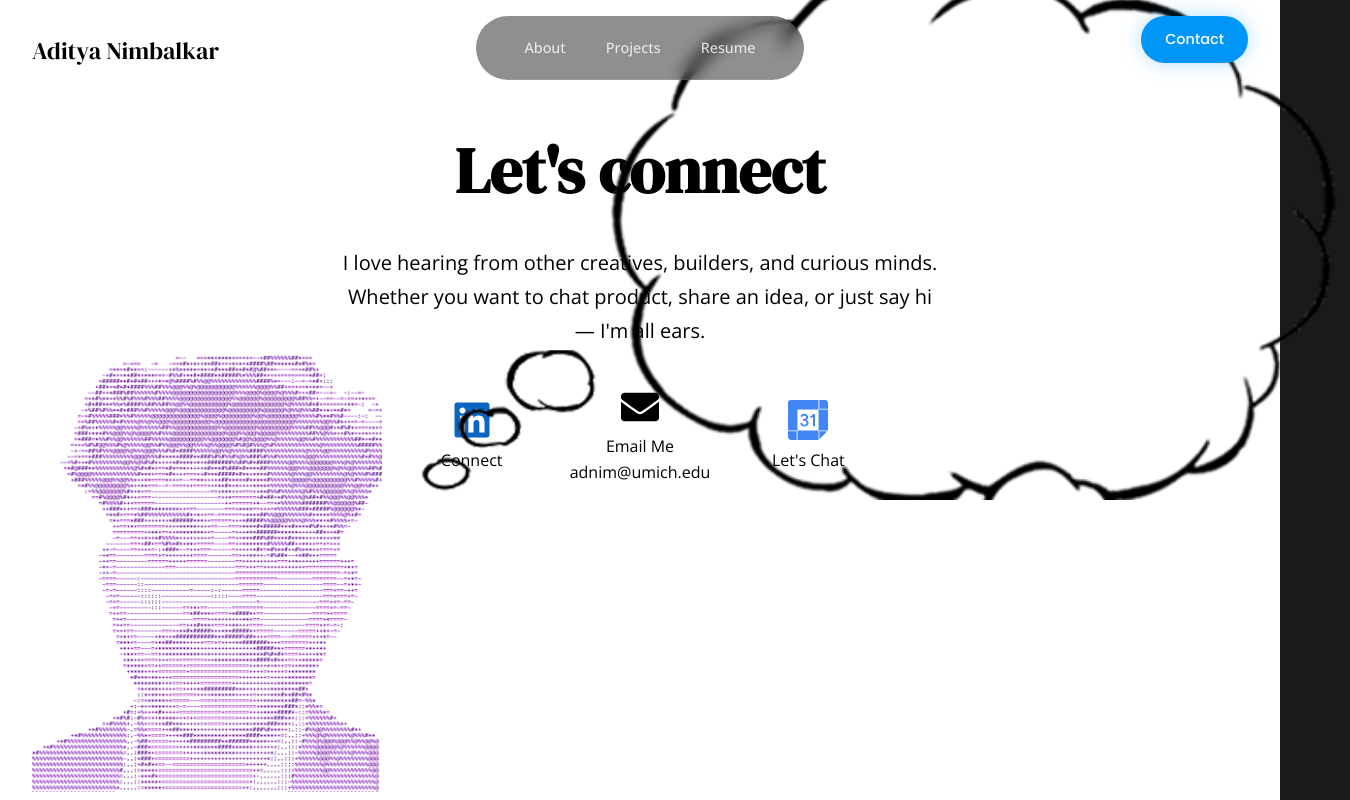
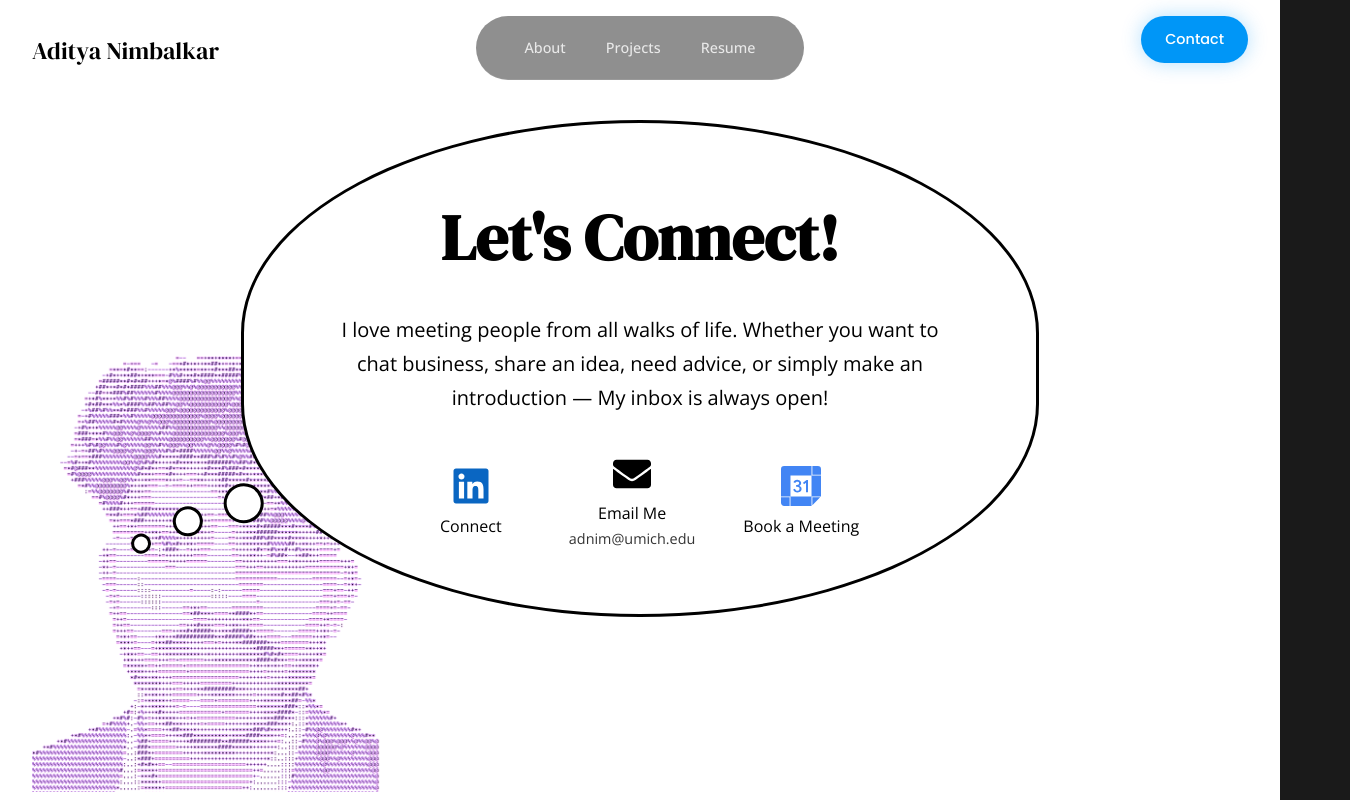
Before and after one commit to adnim811/urb-website, a React (Vite) app: page /#/contact in a window 1280 px wide. Shown: the whole page, 1350 px wide, since content can reach past the window. Built offline with nearby package versions, Linux system fonts and the light colour scheme.

Commit message:
fix: email alignment in contact page and navigation in hero page, add Urban Technology to typewriter

```diff
--- a/src/pages/Contact.jsx
+++ b/src/pages/Contact.jsx
@@ -2,8 +2,6 @@ import { motion } from 'framer-motion';
 import { FaLinkedin, FaEnvelope } from 'react-icons/fa';
 import { SiGooglecalendar } from 'react-icons/si';
 import asciiArt from '../assets/ascii-art.png';
-import thoughtBubble1 from '../assets/Thought_Bubble 1.png';
-import thoughtBubble2 from '../assets/Thought_Bubble 2.png';
 
 function Contact() {
   return (
@@ -54,7 +52,7 @@ function Contact() {
               duration: 2.2,
               delay: 0.2,
               ease: "easeInOut",
-              times: [0, 0.8, 1] // Controls the timing of each keyframe
+              times: [0, 0.8, 1]
             }
           }}
           style={{
@@ -65,75 +63,74 @@ function Contact() {
         />
       </motion.div>
 
-      {/* Thought Bubble 1 */}
-      <motion.img
-        src={thoughtBubble1}
-        alt="Thought Bubble 1"
-        initial={{ opacity: 0, scale: 0.95 }}
-        animate={{ opacity: 1, scale: 1 }}
-        transition={{
-          duration: 0.4,
-          delay: 2.5, // Adjusted delay to account for slower ASCII art
-          ease: "easeOut"
-        }}
-        style={{
-          position: 'absolute',
-          bottom: '300px',
-          left: '400px',
-          width: '200px',
-          height: 'auto',
-          pointerEvents: 'none',
-          zIndex: 1,
-        }}
-      />
-
-      {/* Thought Bubble 2 */}
-      <motion.img
-        src={thoughtBubble2}
-        alt="Thought Bubble 2"
-        initial={{ opacity: 0, scale: 0.95 }}
-        animate={{ opacity: 1, scale: 1 }}
-        transition={{
-          duration: 0.4,
-          delay: 2.7, // Adjusted delay to account for slower ASCII art
-          ease: "easeOut"
-        }}
-        style={{
-          position: 'absolute',
-          bottom: '300px',
-          left: '600px',
-          width: '750px',
-          height: 'auto',
-          pointerEvents: 'none',
-          zIndex: 1,
-        }}
-      />
-
-      {/* Main content wrapper with delayed fade in */}
+      {/* Main content wrapper with thought bubble effect */}
       <motion.div
         initial={{ opacity: 0, y: 20 }}
         animate={{ opacity: 1, y: 0 }}
         transition={{
           duration: 0.6,
-          delay: 3.0, // Adjusted delay to account for slower ASCII art
+          delay: 3.0,
           ease: "easeOut"
         }}
         style={{
           marginTop: '15vh',
-          display: 'flex',
-          flexDirection: 'column',
-          alignItems: 'center',
-          textAlign: 'center',
+          position: 'relative',
+          padding: '4rem 6rem',
+          border: '3px solid black',
+          borderRadius: '70% 70% 70% 70% / 60% 60% 60% 60%',
+          background: 'white',
         }}
       >
+        {/* Thought bubbles */}
+        <motion.div
+          initial={{ opacity: 0 }}
+          animate={{ opacity: 1 }}
+          transition={{ duration: 0.4, delay: 2.5 }}
+          style={{
+            position: 'absolute',
+            left: '-100px',
+            bottom: '40px',
+            display: 'flex',
+            flexDirection: 'column',
+            alignItems: 'flex-start',
+            gap: '8px',
+            transform: 'rotate(-65deg)',
+          }}
+        >
+          <div style={{
+            width: '20px',
+            height: '20px',
+            borderRadius: '50%',
+            border: '3px solid black',
+            background: 'white',
+          }} />
+          <div style={{
+            width: '30px',
+            height: '30px',
+            borderRadius: '50%',
+            border: '3px solid black',
+            background: 'white',
+            marginLeft: '35px',
+          }} />
+          <div style={{
+            width: '40px',
+            height: '40px',
+            borderRadius: '50%',
+            border: '3px solid black',
+            background: 'white',
+            marginLeft: '70px',
+          }} />
+        </motion.div>
+
         <h2
           style={{
             fontFamily: "'DM Serif Display', serif",
             fontSize: 'clamp(2.5rem, 6vw, 4rem)',
             marginBottom: '1.5rem',
+            textAlign: 'center',
           }}
         >
-          Let's connect
+          Let's Connect!
         </h2>
 
         <p
@@ -142,9 +139,10 @@ function Contact() {
             lineHeight: 1.7,
             maxWidth: '600px',
             marginBottom: '2.5rem',
+            textAlign: 'center',
           }}
         >
-          I love hearing from other creatives, builders, and curious minds. Whether you want to chat product, share an idea, or just say hi — I'm all ears.
+          I love meeting people from all walks of life. Whether you want to chat business, share an idea, need advice, or simply make an introduction — My inbox is always open!
         </p>
 
         <div
@@ -179,8 +177,10 @@ function Contact() {
             style={iconWrapper}
           >
             <FaEnvelope size={38} color="#000000" />
-            <span style={iconText}>Email Me <br />
-            adnim@umich.edu<br /> </span>
+            <div style={{...iconText, textAlign: 'center'}}>
+              <span>Email Me</span>
+              <span style={{ display: 'block', fontSize: '0.9rem', opacity: 0.8 }}>adnim@umich.edu</span>
+            </div>
           </motion.a>
 
           {/* Google Calendar */}
@@ -194,7 +194,7 @@ function Contact() {
             style={iconWrapper}
           >
             <SiGooglecalendar size={40} color="#4285F4" />
-            <span style={iconText}>Let's Chat</span>
+            <span style={iconText}>Book a Meeting</span>
           </motion.a>
         </div>
       </motion.div>
--- a/src/pages/Hero.jsx
+++ b/src/pages/Hero.jsx
@@ -5,6 +5,8 @@ import { Link } from 'react-router-dom';
 import ParticlesBackground from '../components/ParticlesBackground';
 
 function Hero() {
+  const MotionLink = motion(Link);
+
   return (
     <motion.section
       id="hero"
@@ -87,6 +89,7 @@ function Hero() {
               'Entrepreneurship',
               'Built Environment',
               'Community Building',
+              'Urban Technology',
             ]}
             loop={true}
             cursor
@@ -97,8 +100,8 @@ function Hero() {
           />
         </motion.div>
 
-        <motion.a
-          href="/projects"
+        <MotionLink
+          to="/projects"
           whileHover={{ scale: 1.05, transition: { duration: 0.1 } }}
           whileTap={{ scale: 0.98, transition: { duration: 0.1 } }}
           initial={{ opacity: 0 }}
@@ -108,7 +111,7 @@ function Hero() {
           style={{ marginTop: '3rem' }}
         >
           View My Work →
-        </motion.a>
+        </MotionLink>
       </main>
     </motion.section>
   );
```
